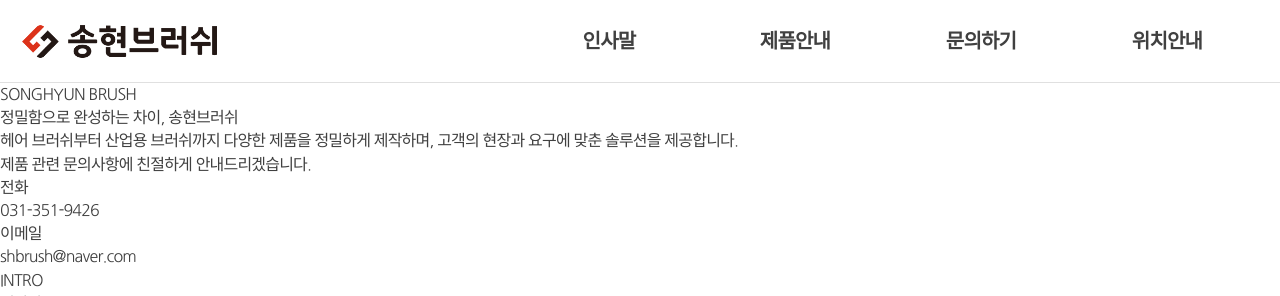
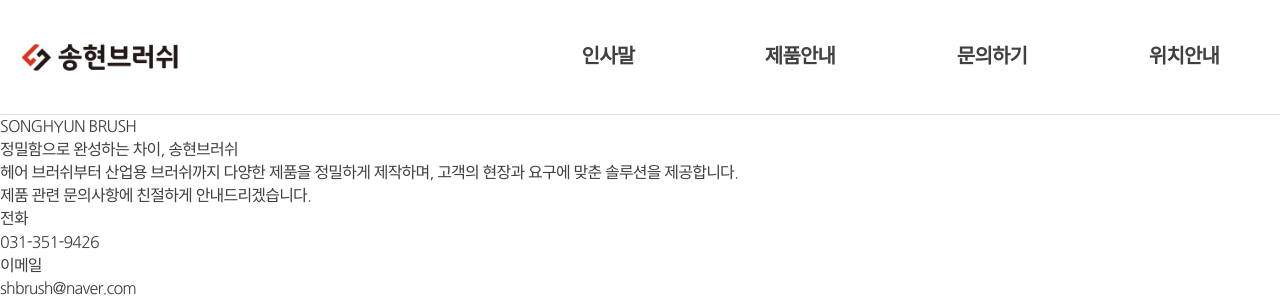
Before and after one commit to shbrush/shbrush, a PHP site: page / in a window 1280 px wide. Shown: the top 296 px of the page. Run offline with PHP 8.4, Linux system fonts and the light colour scheme; some libraries are stand-ins or nearby versions.

Commit message:
Update layout.css

```diff
--- a/css/layout.css
+++ b/css/layout.css
@@ -1,8 +1,8 @@
 /*top*/
-.top {display:flex; align-items:center; justify-content:flex-start; flex-wrap:wrap; padding:20px 0; border-bottom:1px solid #e0e0e0; padding:20px;}
-.top .logo {width:min(40%, 200px); margin:0 0 20px;}
+.top {display:flex; align-items:center; justify-content:flex-start; flex-wrap:wrap; padding:20px 0; border-bottom:1px solid #e0e0e0;}
+.top .logo {width:min(40%, 200px); margin:0 0 20px; padding:20px;}
 .top ul {width:100%; display:flex; align-items:center; border-top:1px solid #e0e0e0;}
-.top ul li {font-weight:800; flex:1; display:flex; align-items:center; justify-content:center; text-align:center;}
+.top ul li {font-weight:800; flex:1; display:flex; align-items:center; justify-content:center; text-align:center; padding:20px 0;}
 .top ul li:not(:last-child) {border-right:1px solid #e0e0e0;}
 
 @media all and (min-width:768px) {
```
